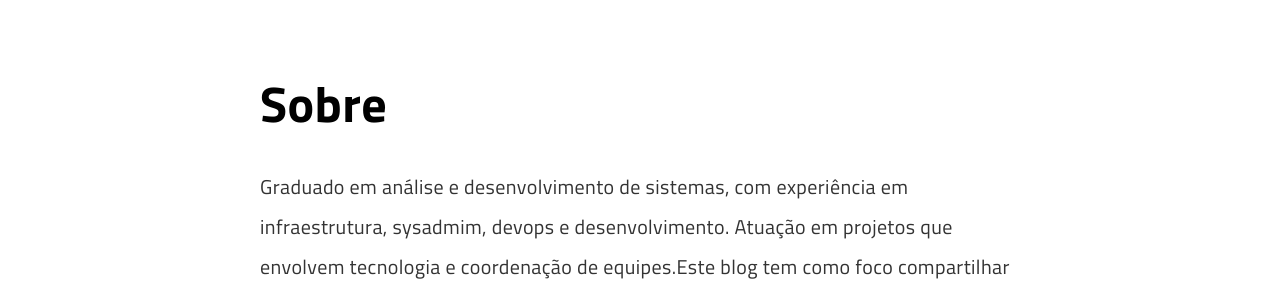
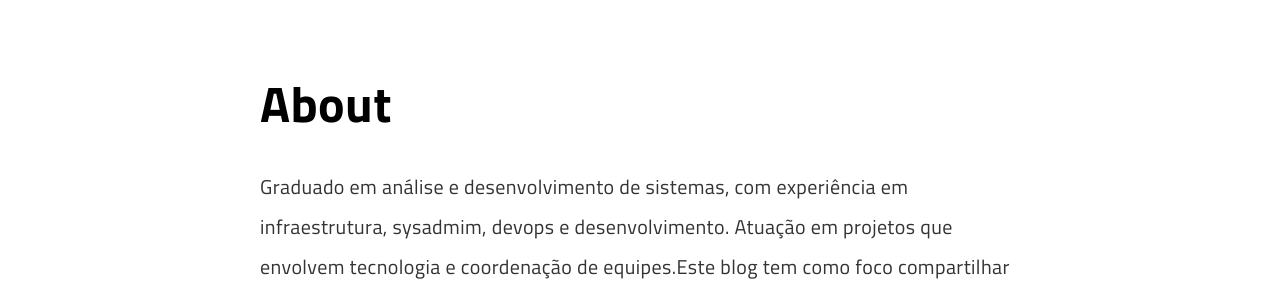
Before and after one commit to bhenriquecs/brunocostablog.github.io, a Jekyll site: the page built from pages/about.md, in a window 1280 px wide and 1110 px high. Shown: the part 351-632 px from the top of the window. Built offline with Jekyll 4.4.1, drawn with Linux system fonts in a browser that asks for light colours; a script that is not in the unit is left out.

Commit message:
Update about.md

```diff
--- a/pages/about.md
+++ b/pages/about.md
@@ -2,11 +2,11 @@
 layout: page
 title: Sobre
 description: Sobre o autor.
-permalink: /sobre/
+permalink: /about/
 ---
 
-<img class="img-rounded" src="/assets/img/uploads/profile.png" alt="Thiago Rossener" width="200">
+<img class="img-rounded" src="/assets/img/uploads/profile.png" alt="Bruno Costa" width="200">
 
-# Sobre
+# About
 
 Graduado em análise e desenvolvimento de sistemas, com experiência em infraestrutura, sysadmim, devops e desenvolvimento. Atuação em projetos que envolvem tecnologia e coordenação de equipes.Este blog tem como foco compartilhar conhecimento para quem o encontre em suas pesquisas. Aqui terão posts sobre sistemas, desenvolvimento, infraestrutura, devops e demais assuntos relacionados a Tecnologia da Informação aos quais tive, tenho e terei contato ao longo da minha jornada. Se você está lendo isto, espero que lhe seja útil!
```
